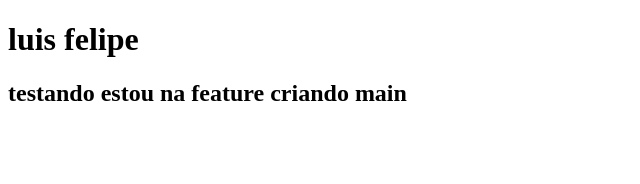
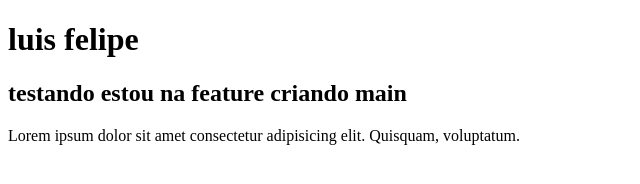
Before and after one commit to luis0777/TESTE, a plain HTML site: page index.html in a window 1280 px wide. Shown: the whole page, without its empty margins (0-640 px from the left). Drawn offline with Linux system fonts and the light colour scheme.

Commit message:
fzd linha 14

```diff
--- a/index.html
+++ b/index.html
@@ -11,6 +11,7 @@
 
         <h2>testando estou na feature criando main</h2>
 
+        <p>Lorem ipsum dolor sit amet consectetur adipisicing elit. Quisquam, voluptatum.</p>
     </main>
 </body>
 </html>
```
